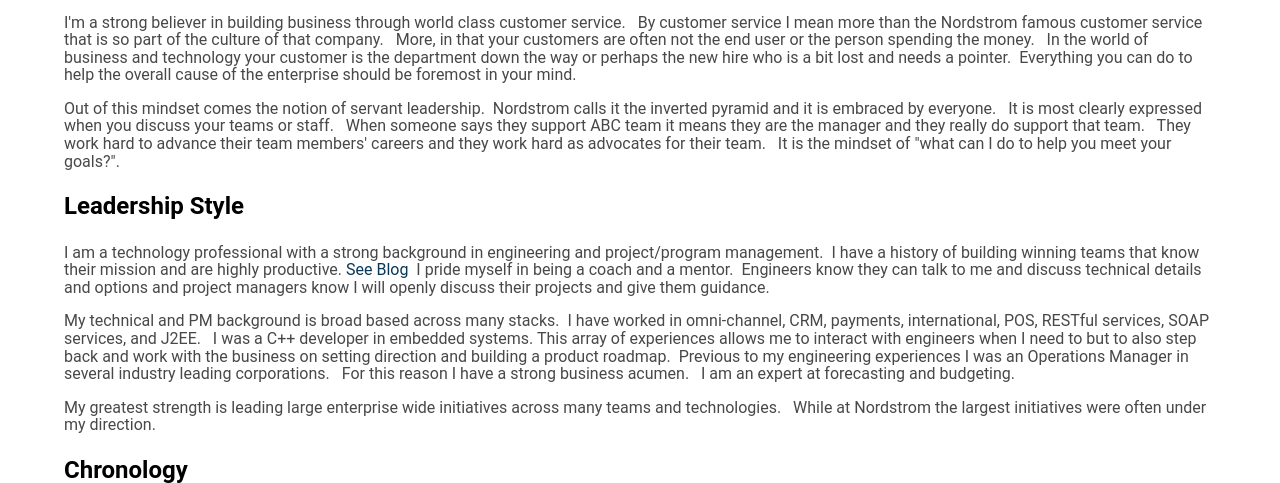
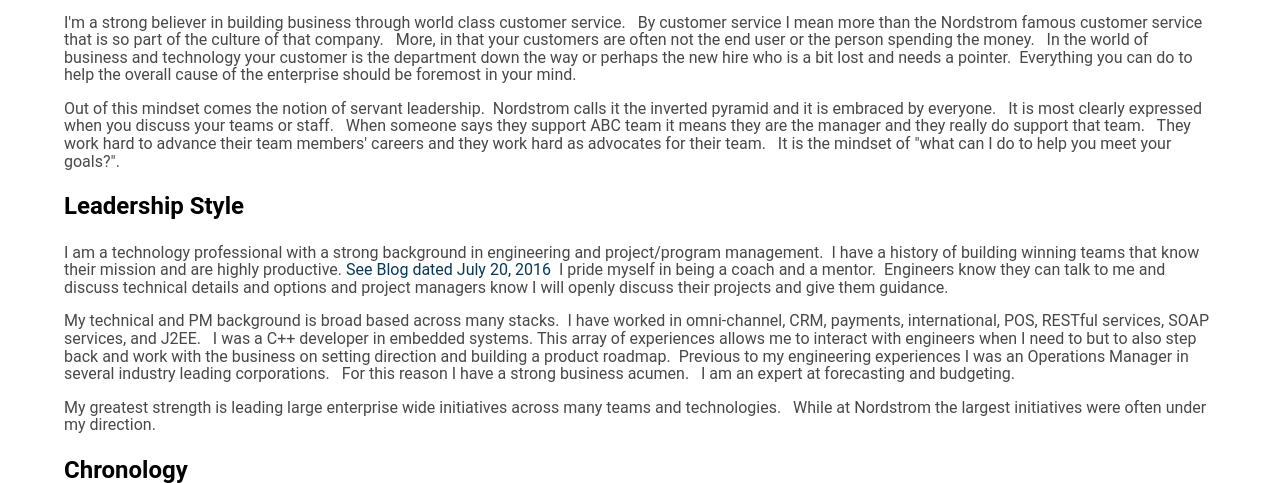
Before and after one commit to mo4dawg/mo4dawg.github.io, a Jekyll site: the page built from about/index.html, in a window 1280 px wide and 900 px high, scrolled down 464 px, cut to the strip 0-483 px from the top of the window. Built offline with Jekyll 4.4.1, drawn with Linux system fonts in a browser that asks for light colours.

Commit message:
Update index.html

```diff
--- a/about/index.html
+++ b/about/index.html
@@ -10,7 +10,7 @@
 	<p>Out of this mindset comes the notion of servant leadership.&nbsp;  Nordstrom calls it the inverted pyramid and it is embraced by everyone. &nbsp; It is most clearly expressed when you discuss your teams or staff. &nbsp; When someone says they support ABC team it means they are the manager and they really do support that team. &nbsp; They work hard to advance their team members' careers and they work hard as advocates for their team. &nbsp; It is the mindset of "what can I do to help you meet your goals?". </p>
 
         <h2>Leadership Style</h2>
-	<p>I am a technology professional with a strong background in engineering and project/program management.&nbsp; I have a history of building winning teams that know their mission and are highly productive. <a href="{{ root_url }}/_posts/2016-07-20-winning-teams.md">See Blog</a>&nbsp; I pride myself in being a coach and a mentor.&nbsp; Engineers know they can talk to me and discuss technical details and options and project managers know I will openly discuss their projects and give them guidance. </p>
+	<p>I am a technology professional with a strong background in engineering and project/program management.&nbsp; I have a history of building winning teams that know their mission and are highly productive. <a href="{{ root_url }}/Blog/">See Blog dated July 20, 2016</a>&nbsp; I pride myself in being a coach and a mentor.&nbsp; Engineers know they can talk to me and discuss technical details and options and project managers know I will openly discuss their projects and give them guidance. </p>
 	<p>My technical and PM background is broad based across many stacks. &nbsp;I have worked in omni-channel, CRM, payments, international, POS, RESTful services, SOAP services, and J2EE. &nbsp; I was a C++ developer in embedded systems. This array of experiences allows me to interact with engineers when I need to but to also step back and work with the business on setting direction and building a product roadmap.&nbsp; Previous to my engineering experiences I was an Operations Manager in several industry leading corporations. &nbsp; For this reason I have a strong business acumen. &nbsp; I am an expert at forecasting and budgeting. </p>
 	<p>My greatest strength is leading large enterprise wide initiatives across many teams and technologies. &nbsp; While at Nordstrom the largest initiatives were often under my direction. </p>
     </div>
```
